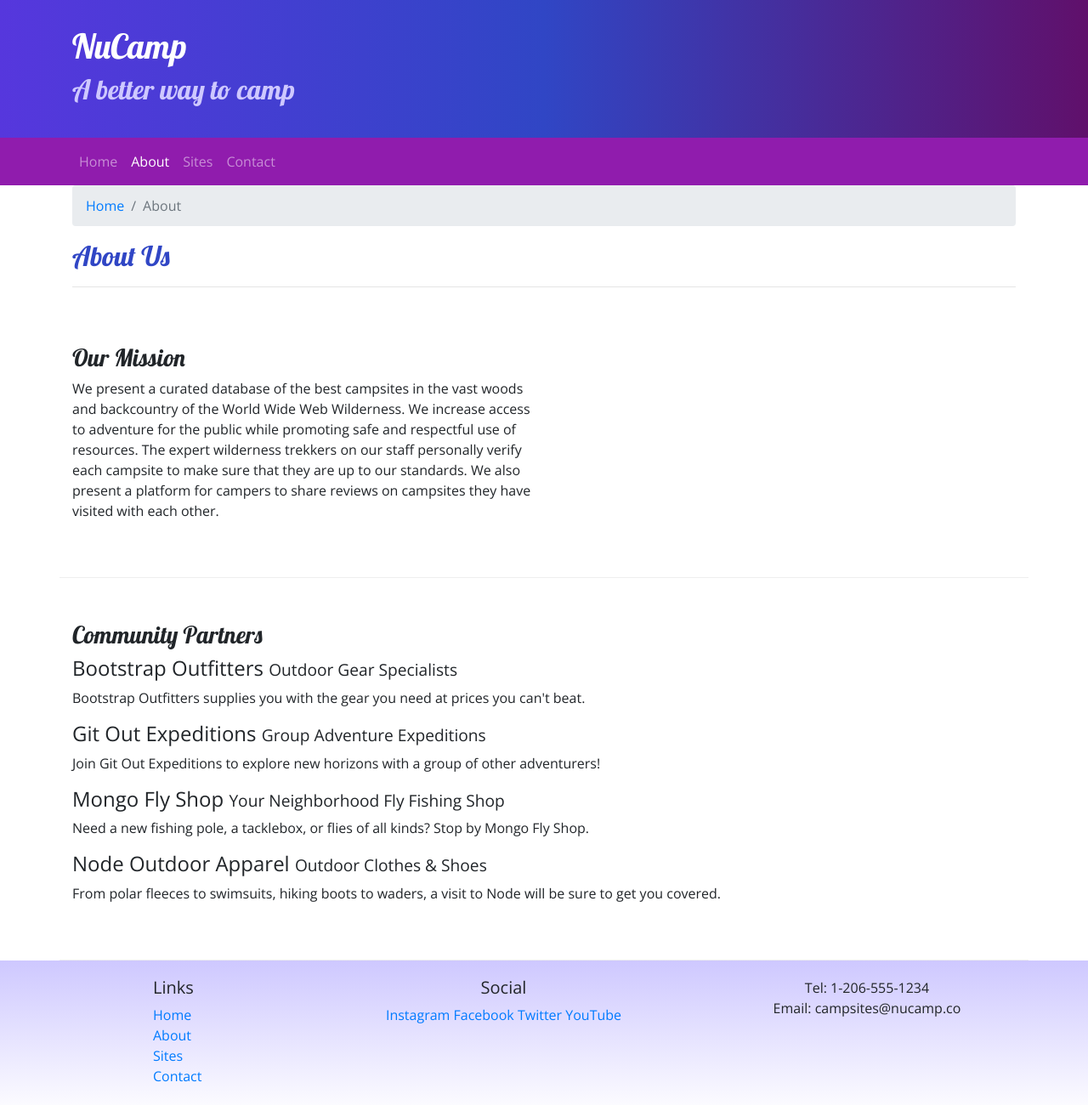
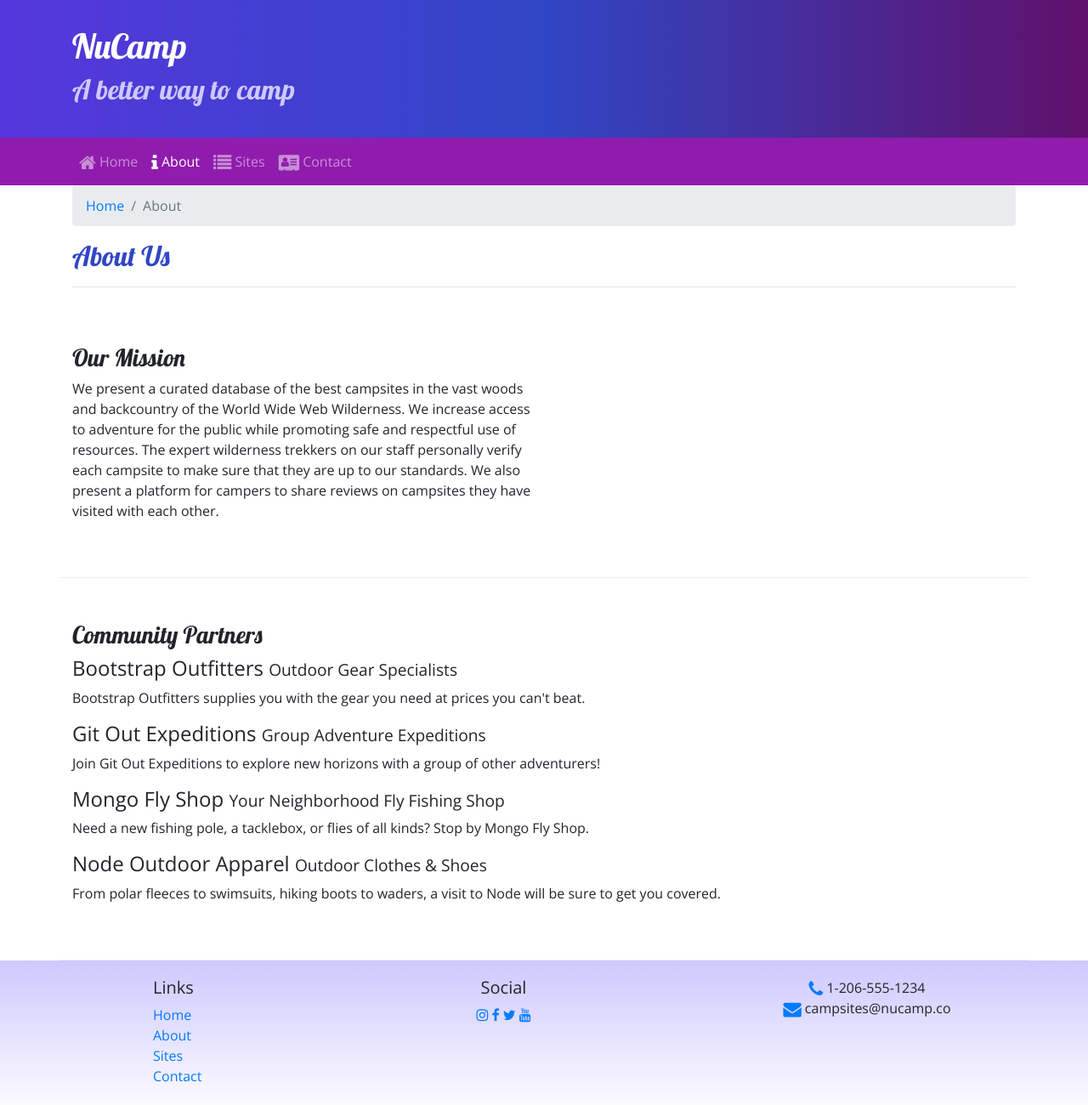
Before and after one commit to salihsarikaya/NuCamp, a website: page aboutus.html in a window 1280 px wide. Shown: the whole page at 85% size. Drawn offline with nearby package versions, Linux system fonts and the light colour scheme.

Commit message:
“Icon Fonts”

```diff
--- a/aboutus.html
+++ b/aboutus.html
@@ -12,6 +12,7 @@
     <!-- Additional CSS must be placed after Bootstrap CSS -->
     <link rel="stylesheet" href="https://fonts.googleapis.com/css?family=Lobster|Open+Sans" />
     <link rel="stylesheet" href="css/styles.css" />
+    <link rel="stylesheet" href="node_modules/font-awesome/css/font-awesome.min.css" />
 
     <title>NuCamp: A Better Way To Camp</title>
 </head>
@@ -36,10 +37,10 @@
             </button>
             <div class="collapse navbar-collapse" id="nucampNavbar">
                 <ul class="navbar-nav">
-                    <li class="nav-item"><a class="nav-link" href="index.html"> Home</a></li>
-                    <li class="nav-item active"><a class="nav-link" href="#">About</a></li>
-                    <li class="nav-item"><a class="nav-link" href="#">Sites</a></li>
-                    <li class="nav-item"><a class="nav-link" href="#">Contact</a></li>
+                    <li class="nav-item"><a class="nav-link" href="index.html"> <i class="fa fa-home fa-lg"> </i> Home</a></li>
+                    <li class="nav-item active"><a class="nav-link" href="#"> <i class="fa fa-info fa-lg"> </i> About</a></li>
+                    <li class="nav-item"><a class="nav-link" href="#"> <i class="fa fa-list fa-lg"> </i> Sites</a></li>
+                    <li class="nav-item"><a class="nav-link" href="#"> <i class="fa fa-address-card fa-lg"> </i> Contact</a></li>
                 </ul>
             </div>
         </div>
@@ -108,14 +109,14 @@
                 </div>
                 <div class="col-6 col-sm-5 text-center">
                     <h5>Social</h5>
-                    <a href="http://instagram.com/">Instagram</a>
-                    <a href="http://facebook.com/">Facebook</a>
-                    <a href="http://twitter.com/">Twitter</a>
-                    <a href="http://youtube.com/">YouTube</a>
+                    <a href="http://instagram.com/"><i class="fa fa-instagram"></i></a>
+                    <a href="http://facebook.com/"><i class="fa fa-facebook"></i></a>
+                    <a href="http://twitter.com/"><i class="fa fa-twitter"></i></a>
+                    <a href="http://youtube.com/"><i class="fa fa-youtube"></i></a>
                 </div>
                 <div class="col-sm-4 text-center">
-                    Tel: 1-206-555-1234<br />
-                    Email: campsites@nucamp.co
+                    <i class="fa fa-phone fa-lg text-primary"></i> 1-206-555-1234<br />
+                    <i class="fa fa-envelope fa-lg text-primary"></i> campsites@nucamp.co
                 </div>
             </div>
         </div>
```
Also changed, not shown: index.html (+10 -10 lines).
